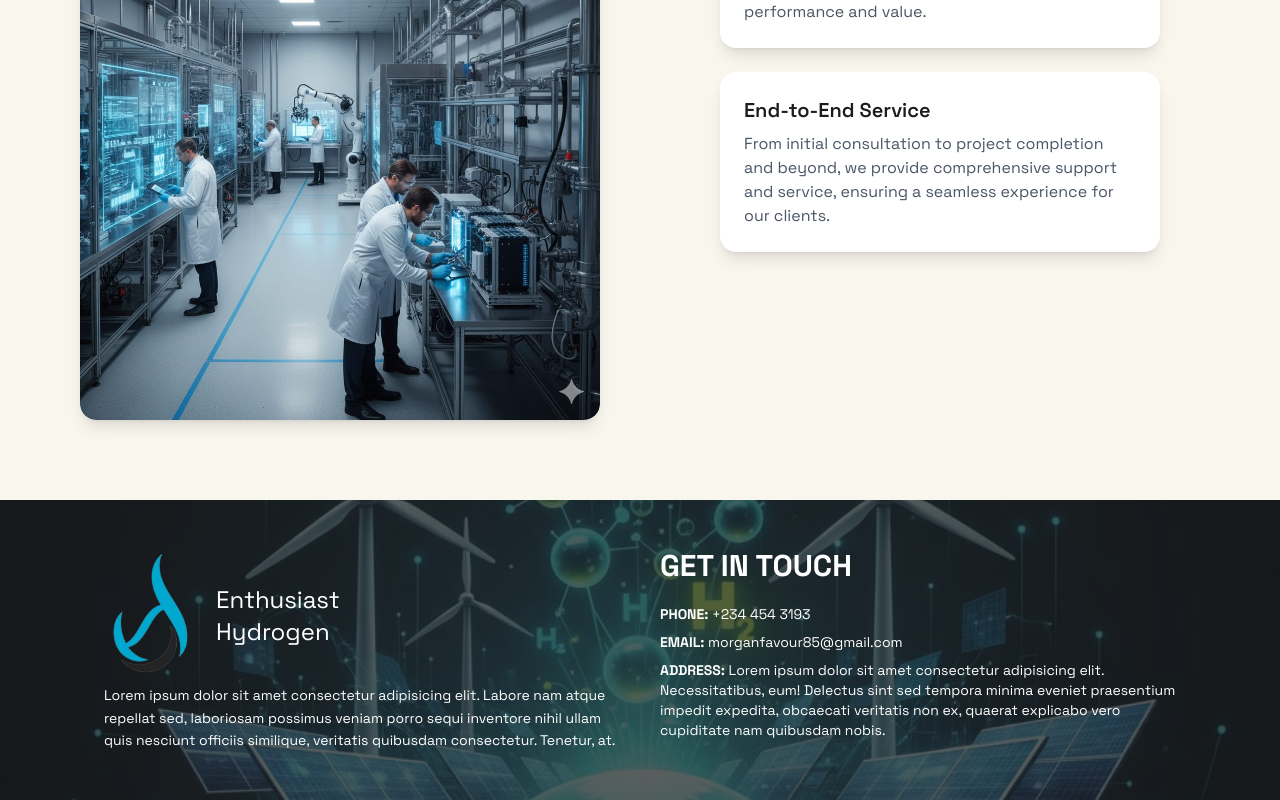
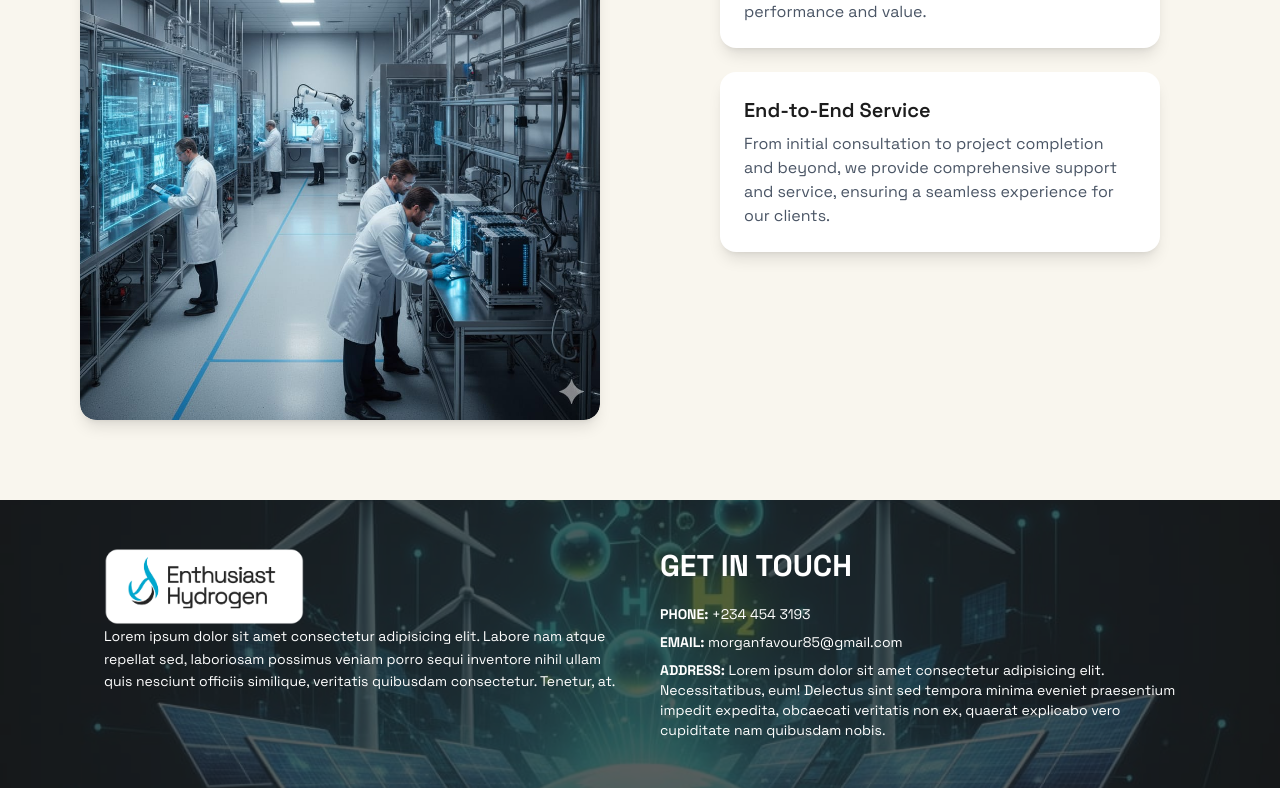
Before and after one commit to Morgan-Favour/enthusiastcompanies, a Next.js app: page / in a window 1280 px wide. Shown: the part 3711-4511 px from the top of the page. Built offline with nearby package versions, Linux system fonts and the light colour scheme.

Commit message:
Refactor code structure for improved readability and maintainability

```diff
--- a/src/components/Footer.jsx
+++ b/src/components/Footer.jsx
@@ -34,15 +34,15 @@ const Footer = () => {
               viewport={{ once: true }}
             >
               <Image
-                width={100}
-                height={50}
-                src="/logo-icon.png"
+                width={200}
+                height={100}
+                src="/footer-logo.png"
                 alt="Logo"
                 priority
               />
-              <h2 className="space-grotesk text-2xl ml-3">
+              {/* <h2 className="space-grotesk text-2xl ml-3">
                 Enthusiast <br /> Hydrogen
-              </h2>
+              </h2> */}
             </motion.div>
           </Link>
           <p className="text-sm leading-relaxed">
--- a/src/components/Navbar.jsx
+++ b/src/components/Navbar.jsx
@@ -18,6 +18,7 @@ import {
 import { Menu } from "lucide-react"
 import { VisuallyHidden } from "@radix-ui/react-visually-hidden"
 import TransitionLink from "./TransitionLink"
+import { animatePageOut } from "@/utils/animation"
 
 const links = [
   { href: "/", label: "Home" },
@@ -28,6 +29,12 @@ const links = [
 const Navbar = () => {
   const pathname = usePathname()
   const [open, setOpen] = useState(false)
+
+  const handleClick = () => {
+    if (pathname !== href) {
+      animatePageOut(href, router)
+    }
+  }
 
   const isActive = (href) =>
     pathname === href
@@ -55,7 +62,7 @@ const Navbar = () => {
           <NavigationMenuList className="flex gap-8">
             {links.map(({ href, label }) => (
               <NavigationMenuItem key={href}>
-                <TransitionLink href={href} label={label} className={isActive(href)} />
+                <TransitionLink href={href} label={label} className={isActive(href)} handleClick={handleClick} />
               </NavigationMenuItem>
             ))}
           </NavigationMenuList>
@@ -79,7 +86,7 @@ const Navbar = () => {
             </SheetTitle>
             <nav className="flex flex-col gap-4 mt-8">
               {links.map(({ href, label }) => (
-                <TransitionLink key={href} href={href} label={label} className={isActive(href)} />
+                <TransitionLink key={href} href={href} label={label} className={isActive(href)} handleClick={handleClick} />
               ))}
             </nav>
           </SheetContent>
--- a/src/components/TransitionLink.jsx
+++ b/src/components/TransitionLink.jsx
@@ -19,7 +19,7 @@ const TransitionLink = ({ href, label, className, handleClick }) => {
       className={className}
       onClick={() => {
         animatePage()
-        handleClick()
+        {handleClick}
       }}
       href={href}
     >
```
Also changed, not shown: public/footer-logo.png (added).
